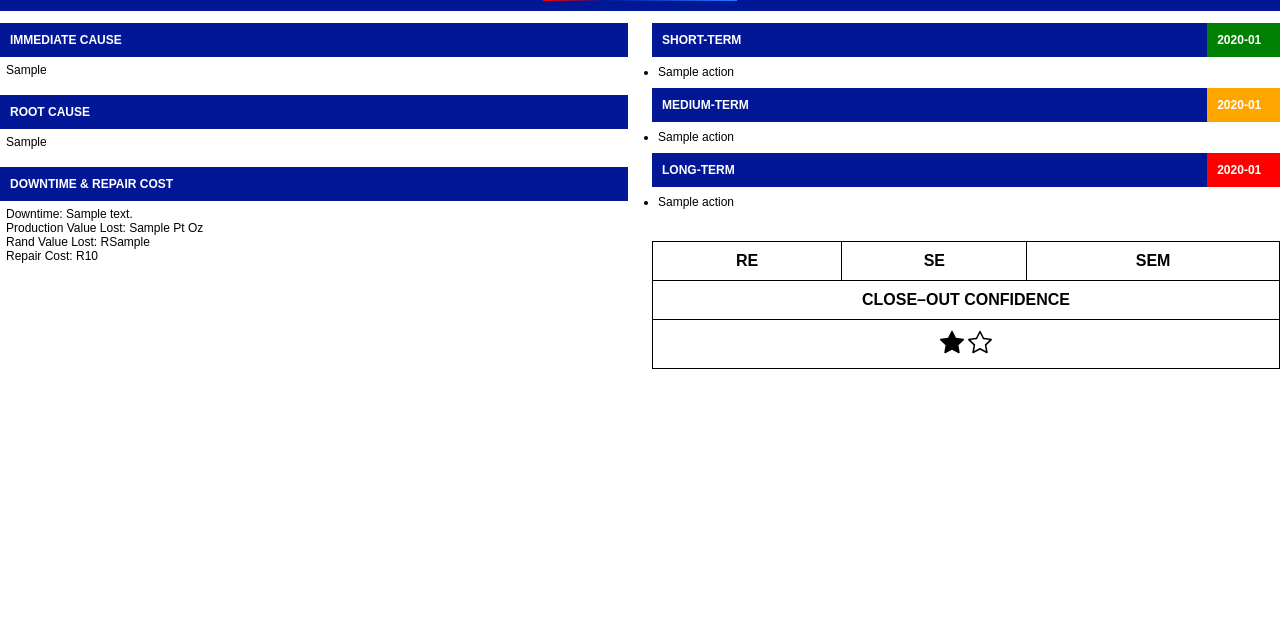
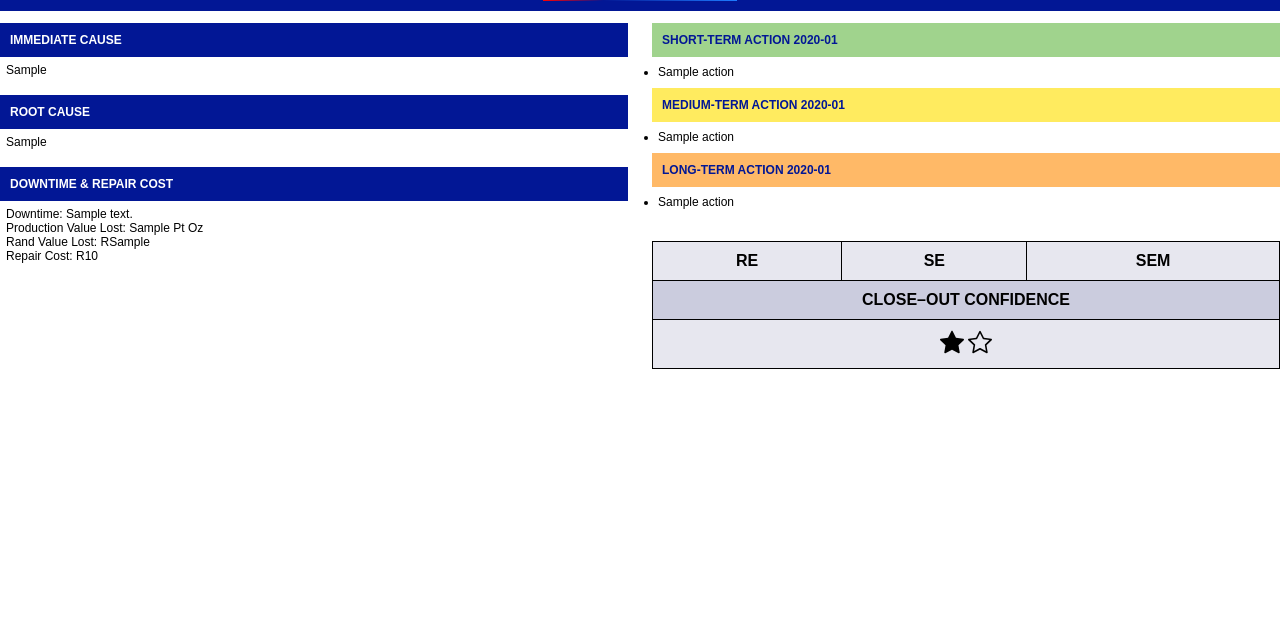
Before and after one commit to jacoduplessis/de, a Django app: template defects/templates/defects/reports/closeout.html in a window 1280 px wide. Shown: the part 179-800 px from the top of the page. Run offline with Django 4.2, Linux system fonts and the light colour scheme; the template is opened without the code that fills it: most values are stand-ins (such as "Sample title", 1, 10 or a date in 2020); parts of the project's set-up code (start-up, migrations or seed data) failed here and were passed over.

Commit message:
Add changes

```diff
--- a/defects/templates/defects/incident_images.html
+++ b/defects/templates/defects/incident_images.html
@@ -31,6 +31,7 @@
 
 
   <h4>Upload Images</h4>
+  <p>Please note that you can only upload three images (with captions) at a time.</p>
   <form method="post" enctype="multipart/form-data" up-submit>
     {% csrf_token %}
     {{ formset|crispy }}
--- a/defects/templates/defects/reports/closeout.html
+++ b/defects/templates/defects/reports/closeout.html
@@ -74,6 +74,14 @@
     max-width: 500px;
   }
 
+  .bg-light-grey {
+    background-color: #e7e7ef;
+  }
+
+  .bg-blue-grey {
+    background-color: #cbccde;
+  }
+
   .header {
     width: 100%;
     padding: 10px;
@@ -81,6 +89,10 @@
     text-transform: uppercase;
     color: white;
     font-weight: bold;
+  }
+
+  .text-blue {
+    color: #021795;
   }
 
   .content {
@@ -119,8 +131,7 @@
   </div>
   <div id="right" style="flex-basis: 50%; padding-left: 1rem">
     <div style="display: flex">
-      <div class="header">Short-Term</div>
-      <div class="header" style="background-color: green; width: 80px">{{ incident.close_out_short_term_date|date:"Y-m" }}</div>
+      <div class="header text-blue" style="background-color: #a0d38d;">Short-Term Action {{ incident.close_out_short_term_date|date:"Y-m" }}</div>
     </div>
     <div class="content">
       <ul>
@@ -130,8 +141,7 @@
       </ul>
     </div>
     <div style="display: flex">
-      <div class="header">Medium-Term</div>
-      <div class="header" style="background-color: orange; width: 80px">{{ incident.close_out_medium_term_date|date:"Y-m" }}</div>
+      <div class="header text-blue" style="background-color: #ffeb5f;">Medium-Term Action {{ incident.close_out_medium_term_date|date:"Y-m" }}</div>
     </div>
     <div class="content">
       <ul>
@@ -141,8 +151,7 @@
       </ul>
     </div>
     <div style="display: flex">
-      <div class="header">Long-Term</div>
-      <div class="header" style="background-color: red; width: 80px">{{ incident.close_out_long_term_date|date:"Y-m" }}</div>
+      <div class="header text-blue" style="background-color: #ffb967;">Long-Term Action {{ incident.close_out_long_term_date|date:"Y-m" }}</div>
     </div>
     <div class="content">
       <ul>
@@ -156,15 +165,15 @@
       <table>
         <tbody>
         <tr>
-          <td style="text-align: center; font-weight: bold">RE</td>
-          <td style="text-align: center; font-weight: bold">SE</td>
-          <td style="text-align: center; font-weight: bold">SEM</td>
+          <td class="bg-light-grey" style="text-align: center; font-weight: bold">RE</td>
+          <td class="bg-light-grey" style="text-align: center; font-weight: bold">SE</td>
+          <td class="bg-light-grey" style="text-align: center; font-weight: bold">SEM</td>
         </tr>
         <tr>
-          <td colspan="3" style="text-align: center; font-weight: bold; text-transform: uppercase">Close–Out Confidence</td>
+          <td colspan="3" class="bg-blue-grey" style="text-align: center; font-weight: bold; text-transform: uppercase">Close–Out Confidence</td>
         </tr>
         <tr>
-          <td colspan="3" style="text-align: center">
+          <td colspan="3" class="bg-light-grey" style="text-align: center">
 
             {% for ix in incident.close_out_confidence_filled_stars %}
             {# fill #}
--- a/defects/views.py
+++ b/defects/views.py
@@ -627,8 +627,8 @@ def approval_detail(request, pk):
 
                 if obj.type == Approval.CLOSE_OUT:
 
-                    se_approved = obj.incident.approvals.filter(score__gte=3, type=Approval.CLOSE_OUT, role=Approval.SECTION_ENGINEER).exists()
-                    sem_approved = obj.incident.approvals.filter(score__gte=3, type=Approval.CLOSE_OUT, role=Approval.SECTION_ENGINEERING_MANAGER).exists()
+                    se_approved = obj.incident.approvals.filter(outcome=Approval.ACCEPTED, type=Approval.CLOSE_OUT, role=Approval.SECTION_ENGINEER).exists()
+                    sem_approved = obj.incident.approvals.filter(outcome=Approval.ACCEPTED, type=Approval.CLOSE_OUT, role=Approval.SECTION_ENGINEERING_MANAGER).exists()
 
                     if se_approved and sem_approved:
                         obj.incident.close_out_time_approved = now()
```
Also changed, not shown: defects/forms.py (+16 -3 lines), defects/templates/defects/incident_detail.html (+3 -4 lines), defects/templates/defects/incident_notification.html (+13 -8 lines).
